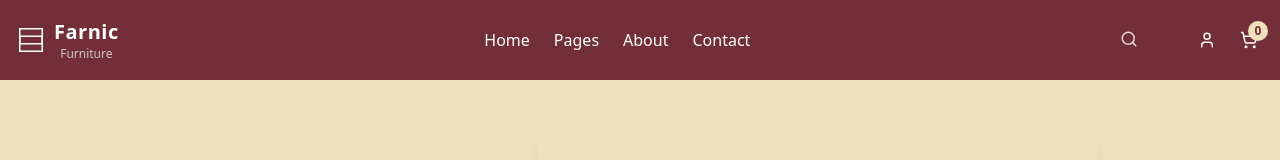
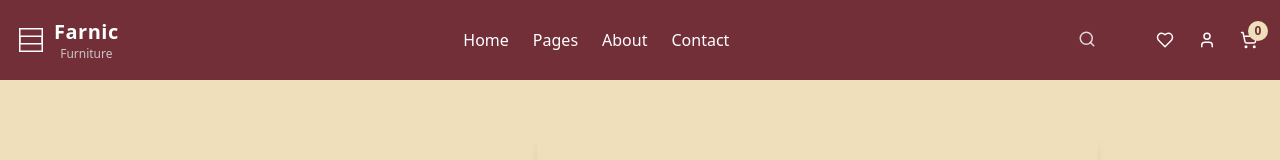
Before and after one commit to renukag77/QuickCart, a React (Create React App) app: page / in a window 1280 px wide. Shown: the top 160 px of the page. Built offline with nearby package versions, Linux system fonts and the light colour scheme.

Commit message:
header fav

```diff
--- a/src/components/Header.jsx
+++ b/src/components/Header.jsx
@@ -1,5 +1,5 @@
 import React, { useState, useEffect } from 'react';
-import { Search, ShoppingCart, User, Menu, X, Minus, Plus, Trash2 } from 'lucide-react';
+import { Search, ShoppingCart, User, Menu, X, Minus, Plus, Trash2, Heart } from 'lucide-react';
 import { Link, useNavigate } from "react-router-dom";
 
 // Cart Item Component
@@ -43,14 +43,44 @@ const CartItem = ({ item, onUpdateQuantity, onRemove }) => {
     </div>
   );
 };
+
+// Favorite Item Component
+const FavoriteItem = ({ item, onRemove }) => {
+  return (
+    <div className="flex justify-between items-center border-b py-4">
+      <div className="flex items-center space-x-4">
+        <img
+          src={item.image}
+          alt={item.name}
+          className="w-16 h-16 object-cover rounded-md"
+        />
+        <div>
+          <h3 className="font-medium">{item.name}</h3>
+          <div className="flex items-center mt-2">
+            <span className="font-semibold">₹ {item.currentPrice.toLocaleString()}</span>
+          </div>
+        </div>
+      </div>
+      <button
+        onClick={() => onRemove(item.id)}
+        className="text-red-500 hover:text-red-700"
+      >
+        <Trash2 size={20} />
+      </button>
+    </div>
+  );
+};
+
 // Main Header Component
-const Header = ({ cartItems, updateQuantity, removeItem }) => {
+const Header = ({ cartItems, updateQuantity, removeItem, favoriteItems = [], removeFavorite, onAddToFavorites }) => {
     const navigate = useNavigate();
   // State Management
   const [isScrolled, setIsScrolled] = useState(false);
   const [showBanner, setShowBanner] = useState(true);
   const [isMenuOpen, setIsMenuOpen] = useState(false);
   const [isCartOpen, setIsCartOpen] = useState(false);
+  const [isFavoritesOpen, setIsFavoritesOpen] = useState(false);
+  const [currentProduct, setCurrentProduct] = useState(null);
 
 
   // Scroll Effect
@@ -72,6 +102,19 @@ const Header = ({ cartItems, updateQuantity, removeItem }) => {
     return () => clearTimeout(timer);
   }, []);
 
+  // Get current product from location if available
+  useEffect(() => {
+    // Check if we're on a product details page
+    const path = window.location.pathname;
+    if (path.includes('/product/')) {
+      // Try to get the product info from the state
+      const state = window.history.state;
+      if (state && state.usr && state.usr.product) {
+        setCurrentProduct(state.usr.product);
+      }
+    }
+  }, [window.location.pathname]);
+
   // Cart Functionality
   const calculateTotal = () => {
     return cartItems.reduce((total, item) => {
@@ -80,6 +123,8 @@ const Header = ({ cartItems, updateQuantity, removeItem }) => {
   };
 
   const safeCartItems = Array.isArray(cartItems) ? cartItems : [];
+  const safeFavoriteItems = Array.isArray(favoriteItems) ? favoriteItems : [];
+
   const handleUpdateQuantity = (id, newQuantity) => {
     if (updateQuantity) updateQuantity(id, newQuantity);
   };
@@ -92,7 +137,30 @@ const Header = ({ cartItems, updateQuantity, removeItem }) => {
     if (removeItem) removeItem(id);
   };
 
+  const handleRemoveFavorite = (id) => {
+    if (removeFavorite) removeFavorite(id);
+  };
 
+  const handleAddToFavorites = () => {
+    if (currentProduct && onAddToFavorites) {
+      // Create a favorite item with current product details
+      const favoriteItem = {
+        id: currentProduct.id,
+        name: currentProduct.name,
+        image: currentProduct.image,
+        currentPrice: currentProduct.currentPrice,
+        originalPrice: currentProduct.originalPrice
+      };
+
+      // Add to favorites
+      onAddToFavorites(favoriteItem);
+    }
+  };
+
+  // Check if current product is in favorites
+  const isCurrentProductInFavorites = currentProduct && safeFavoriteItems.some(
+    item => item.id === currentProduct.id
+  );
 
   return (
     <div className="w-full">
@@ -198,6 +266,34 @@ const Header = ({ cartItems, updateQuantity, removeItem }) => {
                 <button className="absolute left-0 top-0 p-1 group-hover:bg-white/10 rounded-full transition-colors duration-300">
                   <Search size={18} className="group-hover:text-white text-white/80 transition-colors duration-300" />
                 </button>
+              </div>
+
+              {/* Favorites */}
+              <div className="relative">
+                <button
+                  className="p-1.5 hover:bg-white/10 rounded-full transition-all duration-300 transform hover:scale-110"
+                  onClick={() => {
+                    // If we're on a product page and have a current product, add to favorites
+                    if (currentProduct && onAddToFavorites && !isCurrentProductInFavorites) {
+                      handleAddToFavorites();
+                    } else {
+                      // Otherwise just open the favorites panel
+                      setIsFavoritesOpen(true);
+                    }
+                  }}
+                >
+                  <Heart
+                    size={18}
+                    className={`transition-transform duration-300 hover:rotate-12 ${
+                      isCurrentProductInFavorites ? "fill-red-500" : ""
+                    }`}
+                  />
+                </button>
+                {safeFavoriteItems.length > 0 && (
+                  <span className="absolute -top-1 -right-1 bg-[#EFDFBB] text-[#722F37] text-xs font-bold rounded-full w-5 h-5 flex items-center justify-center transition-all duration-500 transform hover:scale-110 animate-fadeIn">
+                    {safeFavoriteItems.length}
+                  </span>
+                )}
               </div>
 
               {/* User */}
@@ -310,6 +406,48 @@ const Header = ({ cartItems, updateQuantity, removeItem }) => {
         </div>
       )}
 
+      {/* Favorites Popup */}
+      {isFavoritesOpen && (
+        <div
+          className="fixed inset-0 z-[100] flex items-center justify-center bg-black/50 backdrop-blur-sm"
+          onClick={() => setIsFavoritesOpen(false)}
+        >
+          <div
+            className="bg-white rounded-lg shadow-xl w-[500px] max-h-[80vh] overflow-y-auto p-6 relative"
+            onClick={(e) => e.stopPropagation()}
+          >
+            <button className="absolute top-4 right-4" onClick={() => setIsFavoritesOpen(false)}>
+              <X size={24} />
+            </button>
+
+            <h2 className="text-2xl font-bold mb-4 flex items-center">
+              <Heart size={20} className="text-red-500 fill-red-500 mr-2" />
+              Your Favorites
+            </h2>
+
+            {safeFavoriteItems.length === 0 ? (
+              <div className="text-center py-10 text-gray-500">
+                You haven't added any favorites yet
+              </div>
+            ) : (
+              <>
+                {safeFavoriteItems.map(item => (
+                  <FavoriteItem
+                    key={item.id}
+                    item={item}
+                    onRemove={handleRemoveFavorite}
+                  />
+                ))}
+
+                <button className="w-full bg-[#722F37] text-white py-3 rounded-lg mt-4">
+                  View All Favorites
+                </button>
+              </>
+            )}
+          </div>
+        </div>
+      )}
+
       {/* CSS Animations */}
       <style jsx>{`
         @keyframes pulse {
```
Lines whose indentation alone changed are shown as unchanged.
